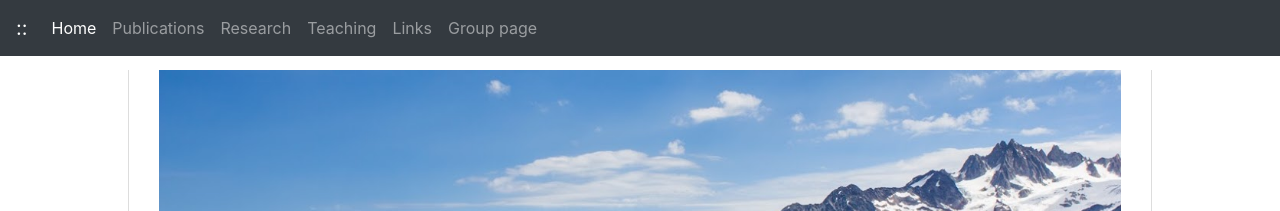
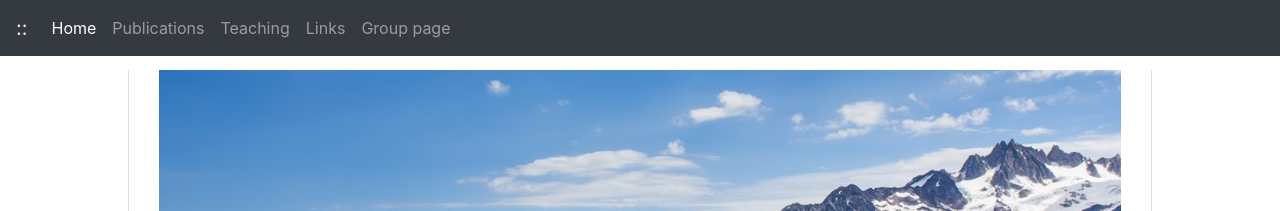
Before and after one commit to jhgoh/jhgoh.github.io, a Jekyll site: the page built from index.html, in a window 1280 px wide. Shown: the top 211 px of the page. Built offline with Jekyll 4.4.1, drawn with Linux system fonts in a browser that asks for light colours; nearby versions of some CDN libraries.

Commit message:
Update header.html

```diff
--- a/_includes/header.html
+++ b/_includes/header.html
@@ -12,9 +12,6 @@
           </li>
           <li class="nav-item {%if page.title == 'Publications'%}active{%endif%}">
             <a class="nav-link" href="Publications">Publications</a>
-          </li>
-          <li class="nav-item {%if page.title == 'Research'%}active{%endif%}">
-            <a class="nav-link" href="Research">Research</a>
           </li>
 <!--          <li class="nav-item dropdown">
             <a class="nav-link dropdown-toggle" href="#" id="dropdown01" data-toggle="dropdown" aria-haspopup="true" aria-expanded="false">Lecture</a>
```
